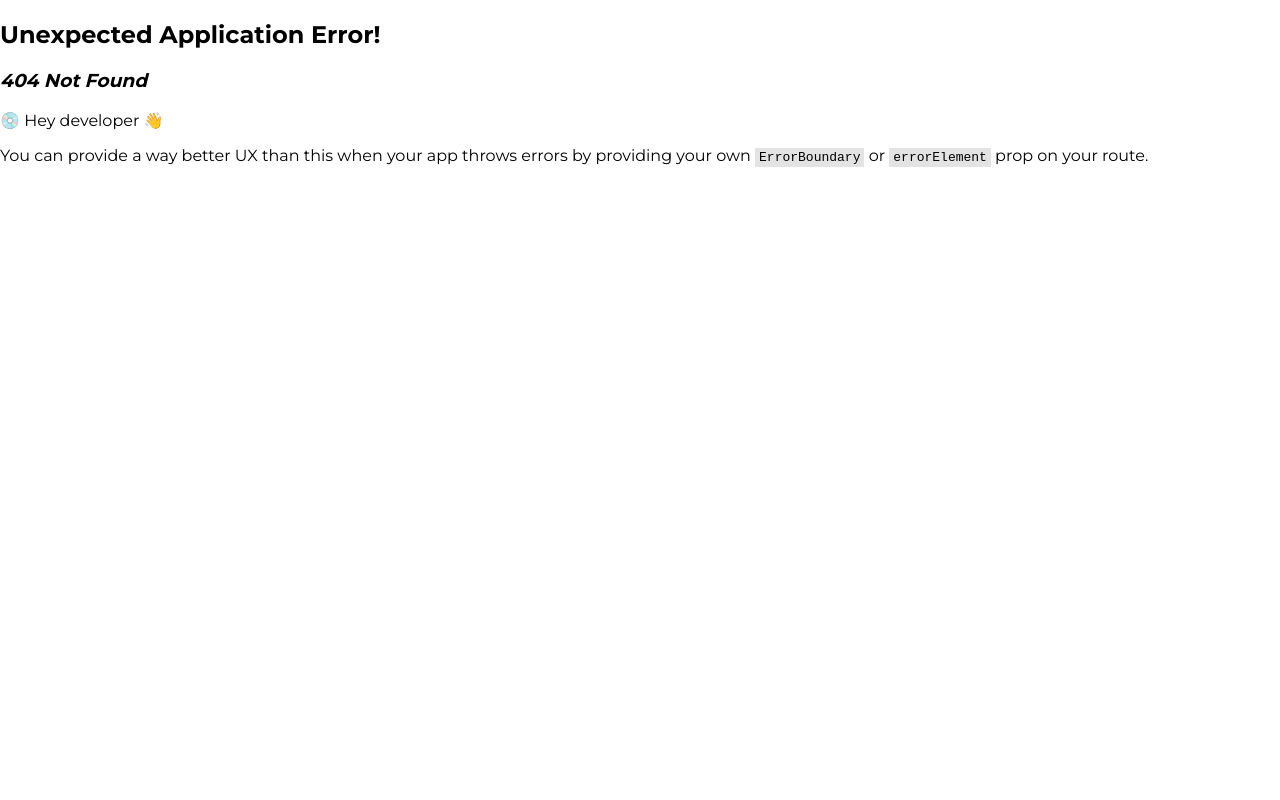
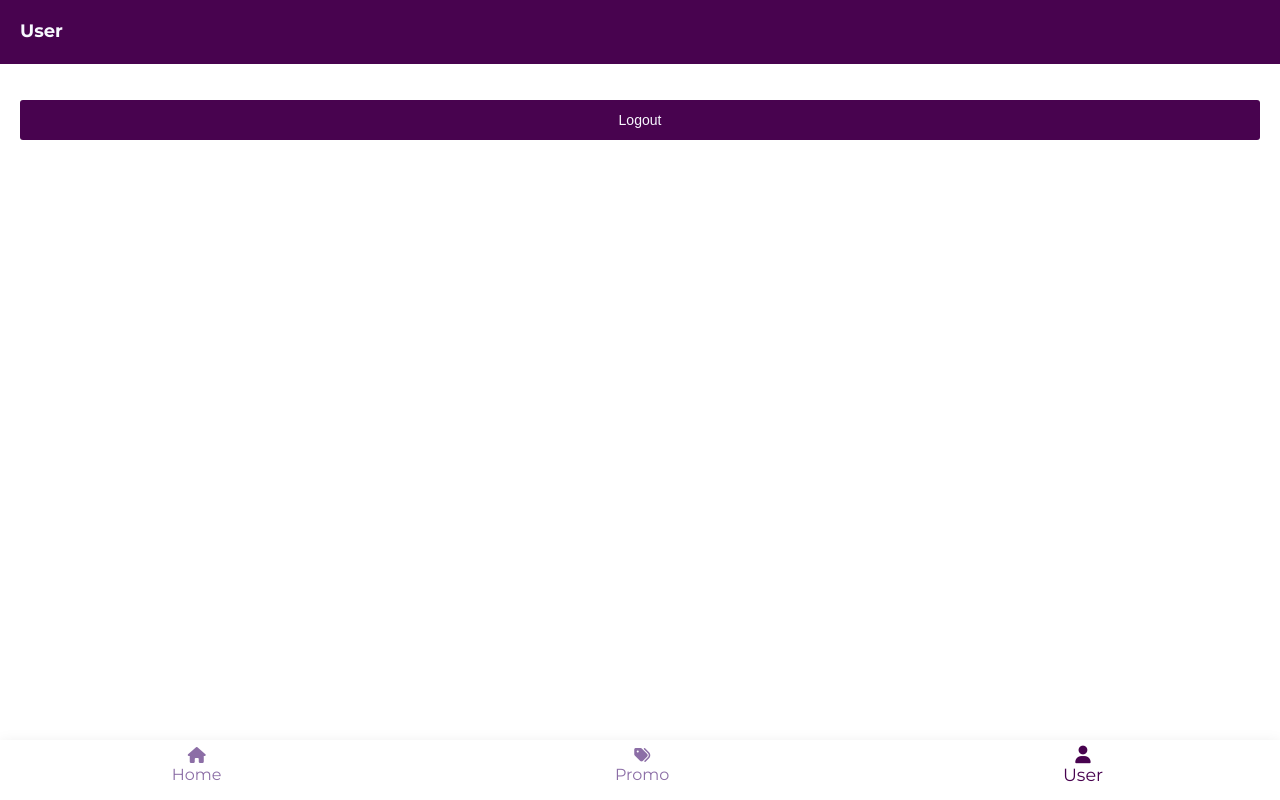
Before and after one commit to JuanAlfonsus/BlueEagle, a React (Vite) app in the folder app/: page /user in a window 1280 px wide. Before the commit this address had no page. Built offline with nearby package versions, Linux system fonts and the light colour scheme.

Commit message:
fix: fixing all

```diff
--- a/app/src/App.jsx
+++ b/app/src/App.jsx
@@ -12,7 +12,7 @@ function App() {
       <div className="flex flex-column items-center" style={{ height: '260px', position: 'relative', marginBottom: 30 }}>
         <img src={Travel} alt="" style={{ width: '100%', height: '250px' }} />
         <div id="balance-card">
-          <p>Welcome, Juan!</p>
+          <p>Welcome, {localStorage.name}!</p>
         </div>
       </div>
 
--- a/app/src/routes/index.jsx
+++ b/app/src/routes/index.jsx
@@ -10,11 +10,13 @@ import CheckoutView from "../views/CheckoutView";
 import BookingConfirmationView from "../views/BookingConfirmationView";
 import WaitingView from "../views/WaitingView";
 import SuccessView from "../views/SuccessView";
+import UserView from "../views/UserView";
 
 const router = createBrowserRouter([
     {
         path: "/",
-        element: <App />
+        element: <App />,
+        loader: () => !localStorage.access_token ? redirect('/login') : null
     },
     {
         path: "/promo",
@@ -45,6 +47,10 @@ const router = createBrowserRouter([
         element: <SuccessView />
     },
     {
+        path: "/user",
+        element: <UserView />
+    },
+    {
         path: "/login",
         element: <LoginView />,
         loader: () => localStorage.access_token ? redirect('/') : null
--- a/app/src/views/LoginView.jsx
+++ b/app/src/views/LoginView.jsx
@@ -28,9 +28,15 @@ export default function LoginView() {
                 method: 'post'
             })
 
-            response = await response.json()
-            localStorage.setItem('access_token', response.access_token)
-            navigate('/')
+            if (response.ok) {
+                response = await response.json()
+                localStorage.setItem('access_token', response.access_token)
+                localStorage.setItem('name', response.name)
+                navigate('/')
+            } else {
+                response = await response.json()
+                throw (response)
+            }
         } catch (error) {
             console.log(error)
         }
--- /dev/null
+++ b/app/src/views/UserView.jsx
@@ -0,0 +1,24 @@
+import { useNavigate } from "react-router-dom"
+import Navigation from "../components/home/Navigation"
+import Navbar from "../components/Navbar"
+
+
+export default function UserView() {
+    const navigate = useNavigate()
+
+    const logout = () => {
+        localStorage.clear()
+        navigate('/login')
+    }
+
+    return (
+        <>
+            <Navbar name={'User'} />
+
+            <div className="container-with-navbar" style={{ padding: '20px' }}>
+                <button className="button button-primary continue-button" onClick={logout}>Logout</button>
+            </div>
+            <Navigation />
+        </>
+    )
+}
```
